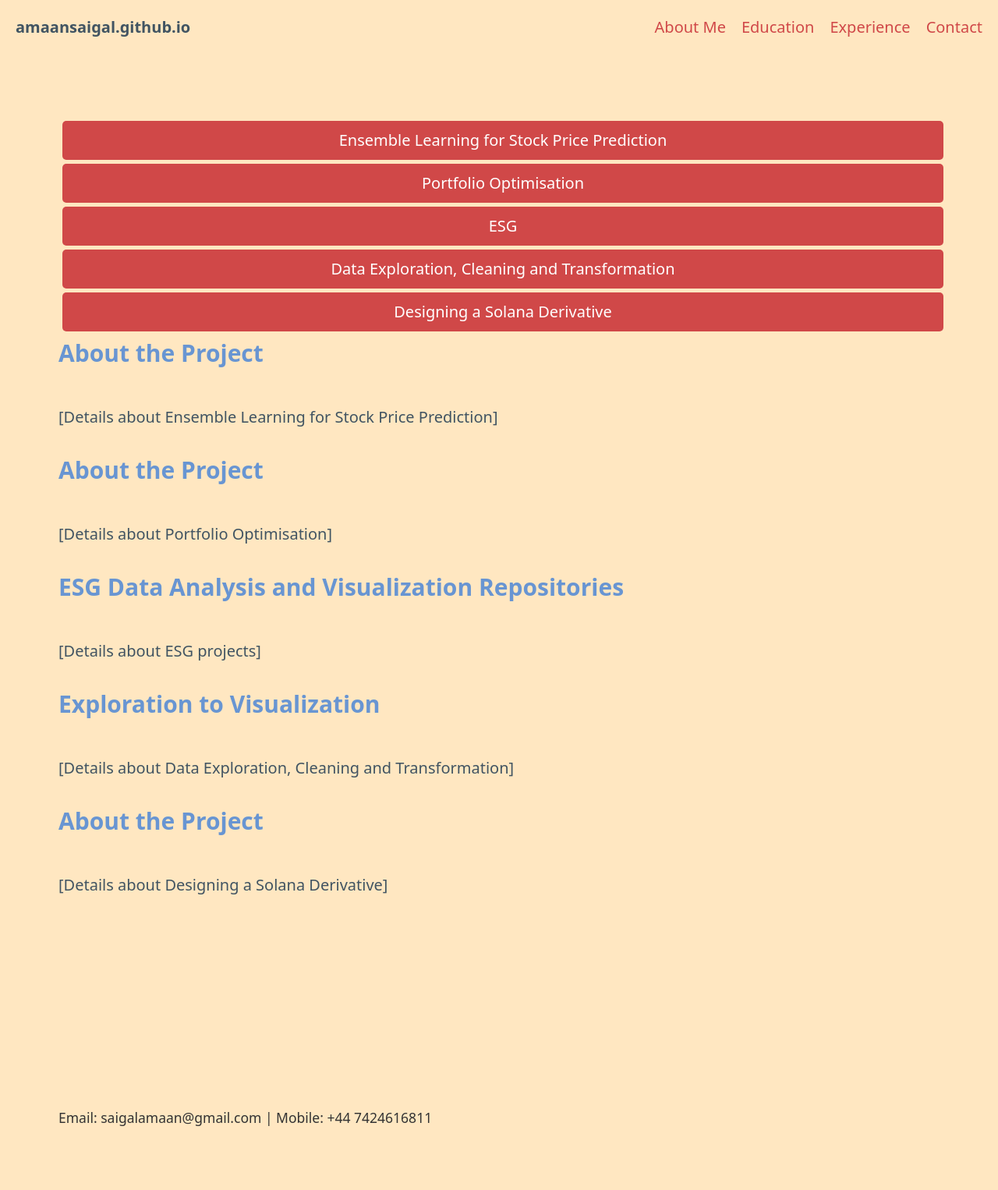
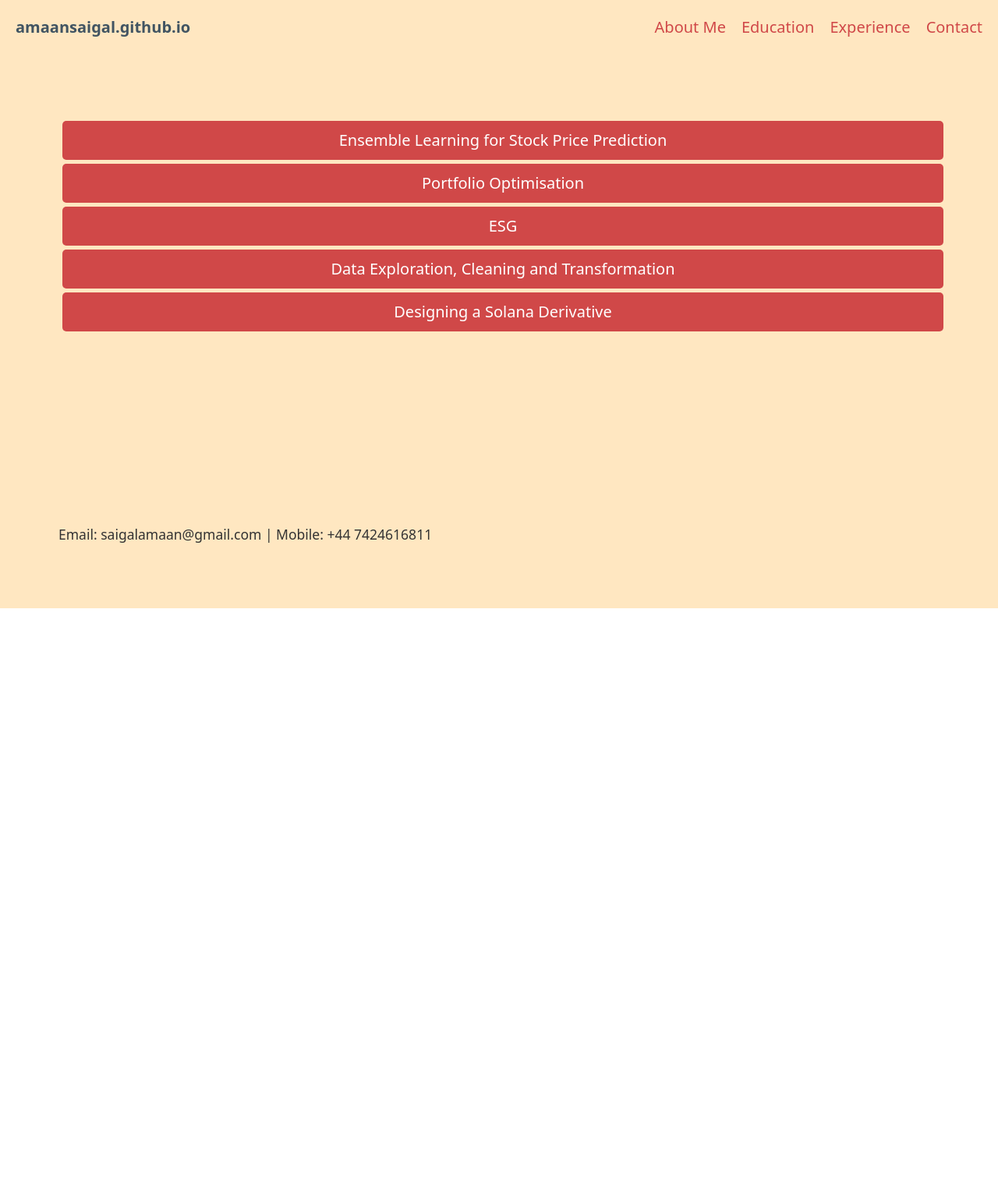
Before and after one commit to amaansaigal/amaansaigal.github.io, a Jekyll site: the page projects.html, which Jekyll copies as it is, in a window 1280 px wide. Shown: the whole page at 78% size. Built offline with Jekyll 4.4.1, drawn with Linux system fonts in a browser that asks for light colours; after the commit the page ends 900 px from its top, so only the background shows below that.

Commit message:
Update projects.html

```diff
--- a/projects.html
+++ b/projects.html
@@ -1,4 +1,6 @@
-<html lang="en"><script async="false" type="text/javascript" src="chrome-extension://fnjhmkhhmkbjkkabndcnnogagogbneec/in-page.js"></script><head>
+<!DOCTYPE html>
+<html lang="en">
+<head>
     <meta charset="UTF-8">
     <meta name="viewport" content="width=device-width, initial-scale=1">
     <link rel="stylesheet" href="https://cdn.jsdelivr.net/npm/@picocss/pico@1/css/pico.min.css">
@@ -32,10 +34,13 @@
             max-width: 100%;
             height: auto;
         }
+        .edu-content {
+            display: none;
+        }
     </style>
     <title>Projects - Amaan Saigal</title>
 </head>
-<body data-new-gr-c-s-check-loaded="14.1150.0" data-gr-ext-installed="">
+<body>
     <nav class="container-fluid">
         <ul>
             <li><strong>amaansaigal.github.io</strong></li>
@@ -50,33 +55,33 @@
     <main class="container">
         <div class="grid">
             <section>
-                <button class="edu-btn">Ensemble Learning for Stock Price Prediction</button>
-                <button class="edu-btn">Portfolio Optimisation</button>
-                <button class="edu-btn">ESG</button>
-                <button class="edu-btn">Data Exploration, Cleaning and Transformation</button>
-                <button class="edu-btn">Designing a Solana Derivative</button>
+                <button class="edu-btn" onclick="toggleProject('proj1')">Ensemble Learning for Stock Price Prediction</button>
+                <button class="edu-btn" onclick="toggleProject('proj2')">Portfolio Optimisation</button>
+                <button class="edu-btn" onclick="toggleProject('proj3')">ESG</button>
+                <button class="edu-btn" onclick="toggleProject('proj4')">Data Exploration, Cleaning and Transformation</button>
+                <button class="edu-btn" onclick="toggleProject('proj5')">Designing a Solana Derivative</button>
 
-                <div class="edu-content">
+                <div id="proj1" class="edu-content">
                     <h3>About the Project</h3>
                     <p>[Details about Ensemble Learning for Stock Price Prediction]</p>
                 </div>
 
-                <div class="edu-content">
+                <div id="proj2" class="edu-content">
                     <h3>About the Project</h3>
                     <p>[Details about Portfolio Optimisation]</p>
                 </div>
 
-                <div class="edu-content">
+                <div id="proj3" class="edu-content">
                     <h3>ESG Data Analysis and Visualization Repositories</h3>
                     <p>[Details about ESG projects]</p>
                 </div>
 
-                <div class="edu-content">
+                <div id="proj4" class="edu-content">
                     <h3>Exploration to Visualization</h3>
                     <p>[Details about Data Exploration, Cleaning and Transformation]</p>
                 </div>
 
-                <div class="edu-content">
+                <div id="proj5" class="edu-content">
                     <h3>About the Project</h3>
                     <p>[Details about Designing a Solana Derivative]</p>
                 </div>
@@ -87,4 +92,14 @@
         <small>Email: saigalamaan@gmail.com | Mobile: +44 7424616811</small>
     </footer>
 
-</body><grammarly-desktop-integration data-grammarly-shadow-root="true"></grammarly-desktop-integration></html>
+    <script>
+    function toggleProject(projId) {
+        var elements = document.getElementsByClassName('edu-content');
+        for (var i = 0; i < elements.length; i++) {
+            elements[i].style.display = 'none';
+        }
+        document.getElementById(projId).style.display = 'block';
+    }
+    </script>
+</body>
+</html>
```
